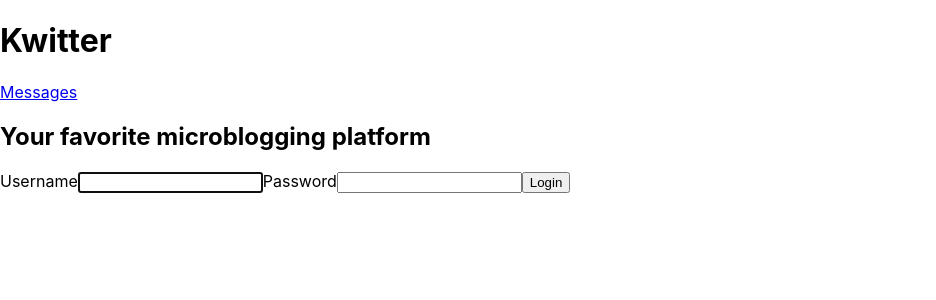
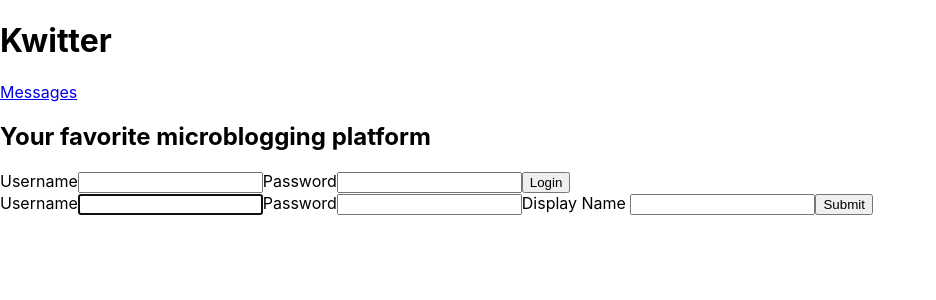
Before and after one commit to vitollom/Kwitter, a React (Create React App) app: page / in a window 1280 px wide. Shown: the top 300 px of the page, without its empty margins (0-936 px from the left). Built offline with nearby package versions, Linux system fonts and the light colour scheme.

Commit message:
create User

```diff
--- /dev/null
+++ b/src/components/CreateUser.js
@@ -0,0 +1,64 @@
+import React, { useState } from "react";
+import { createUser, loginRequest } from "../fetchRequests";
+
+import { useStore, CREATEUSER } from "../store/store";
+
+function CreateUser(props) {
+  const dispatch = useStore((state) => state.dispatch);
+
+  const [formData, setFormData] = useState({
+    username: "",
+    displayName: "",
+    password: "",
+  });
+
+  const handleCreateUser = (e) => {
+    e.preventDefault();
+    createUser(
+      formData.username,
+      formData.displayName,
+      formData.password
+    ).then((userData) => dispatch({ type: CREATEUSER, payload: userData }));
+  };
+
+  const handleChange = (e) => {
+    const inputName = e.target.name;
+    const inputValue = e.target.value;
+    setFormData((state) => ({ ...state, [inputName]: inputValue }));
+  };
+
+  return (
+    <>
+      <form id="login-form" onSubmit={handleCreateUser}>
+        <label htmlFor="username">Username</label>
+        <input
+          type="text"
+          name="username"
+          value={formData.username}
+          autoFocus
+          required
+          onChange={handleChange}
+        />
+        <label htmlFor="password">Password</label>
+        <input
+          type="password"
+          name="password"
+          value={formData.password}
+          required
+          onChange={handleChange}
+        />
+        <label htmlFor="displayName">Display Name </label>
+        <input
+          type="displayName"
+          name="displayName"
+          value={formData.displayName}
+          required
+          onChange={handleChange}
+        />
+        <button type="submit"> Submit </button>
+      </form>
+    </>
+  );
+}
+
+export default CreateUser;
--- a/src/fetchRequests.js
+++ b/src/fetchRequests.js
@@ -1,4 +1,4 @@
-const baseURL = "https://socialapp-api.herokuapp.com/";
+const baseURL = "https://kwitter-api-b.herokuapp.com/";
 
 export const loginRequest = (username, password) => {
   return fetch(baseURL + "auth/login", {
@@ -8,8 +8,7 @@ export const loginRequest = (username, password) => {
       username,
       password,
     }),
-  })
-    .then((res) => res.json())
+  }).then((res) => res.json());
 };
 
 export const logoutRequest = (token) => {
@@ -17,3 +16,15 @@ export const logoutRequest = (token) => {
     headers: { Authorization: "Bearer " + token },
   }).then((res) => res.json());
 };
+
+export const createUser = (username, displayName, password) => {
+  return fetch(baseURL + "users", {
+    method: "POST",
+    headers: { "Content-Type": "application/json" },
+    body: JSON.stringify({
+      username,
+      displayName,
+      password,
+    }),
+  }).then((res) => res.json());
+};
--- a/src/store/store.js
+++ b/src/store/store.js
@@ -2,11 +2,12 @@ import create from "zustand";
 import { devtools, redux } from "zustand/middleware";
 
 // define the store's initial state
-const initialState = { user: {token: ""}, messages: [] };
+const initialState = { user: { token: "" }, messages: [] };
 
 // set action types
 export const LOGIN = "LOGIN";
 export const LOGOUT = "LOGOUT";
+export const CREATEUSER = "CREATEUSER";
 
 // define reducer function
 const reducer = (state, action) => {
@@ -15,10 +16,14 @@ const reducer = (state, action) => {
       return { user: action.payload };
     case LOGOUT:
       return { user: {} };
+    case CREATEUSER:
+      return state;
+
     default:
       return state;
   }
 };
 
 // create useStore hook
-export const useStore = create(devtools(redux(reducer, initialState)))
+export const useStore = create(devtools(redux(reducer, initialState)));
+//
--- a/src/views/Home.js
+++ b/src/views/Home.js
@@ -2,6 +2,7 @@ import React from "react";
 import Login from "../components/Login";
 import Menu from "../components/Menu";
 import { useStore } from "../store/store";
+import CreateUser from "../components/CreateUser";
 
 function Home(props) {
   const user = useStore((state) => state.user);
@@ -10,6 +11,7 @@ function Home(props) {
       <Menu />
       <h2>Your favorite microblogging platform</h2>
       {!user.token && <Login />}
+      <CreateUser />
     </>
   );
 }
```
Also changed, not shown: 2 other files (tests, documents, lock files or other folders).
